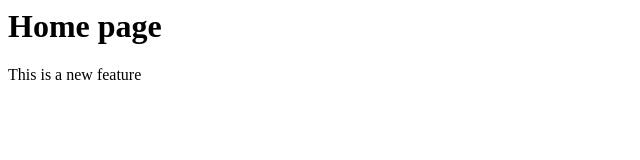
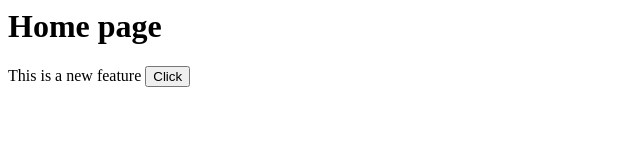
Before and after one commit to 0xCryptoEnthusiast/LocalDemo, a plain HTML site: page index.html in a window 1280 px wide. Shown: the whole page, without its empty margins (0-640 px from the left). Drawn offline with Linux system fonts and the light colour scheme.

Commit message:
Add button

```diff
--- a/index.html
+++ b/index.html
@@ -8,7 +8,7 @@
 
 <body>
     <h1>Home page</h1>
-    <p>This is a new feature</p>
+    <p>This is a new feature <button>Click</button></p>
 </body>
 
 </html>
```
